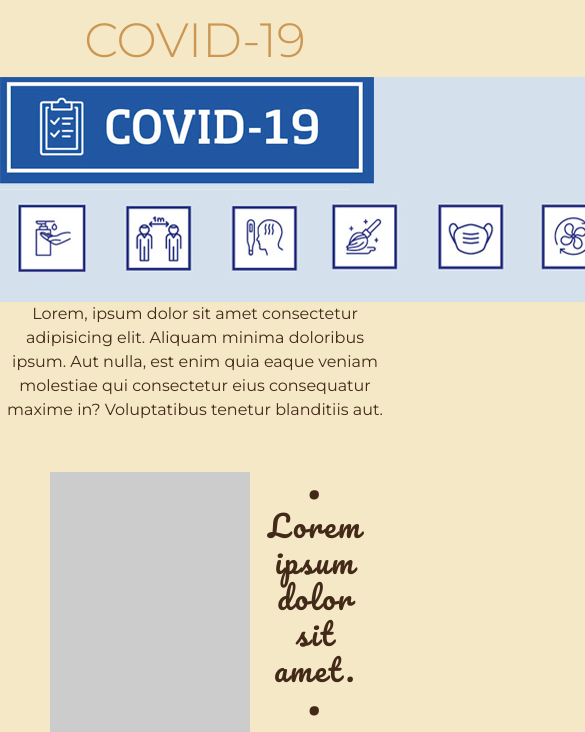
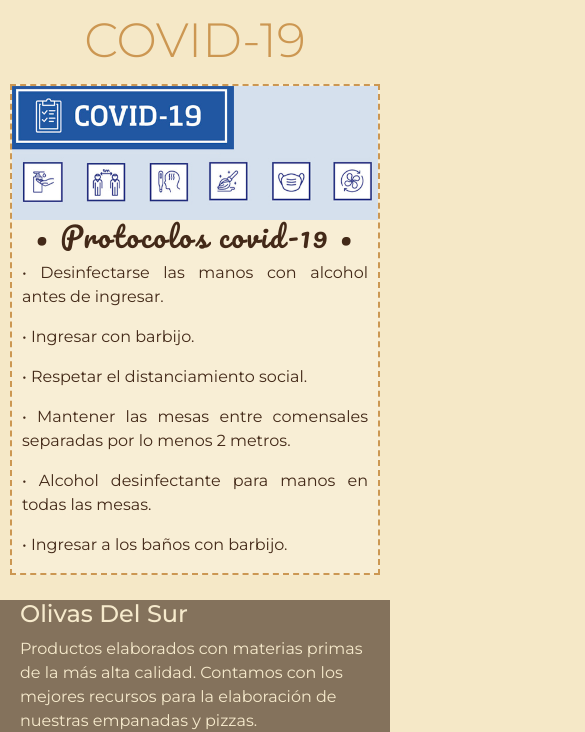
Before and after one commit to TomasDure/Proyecto, a website: page pages/covid-19.html in a window 390 px wide. Shown: the part 116-848 px from the top of the page, 585 px wide, since content can reach past the window. Drawn offline with nearby package versions, Linux system fonts and the light colour scheme; files that its build step writes are made by us from their sources; placeholder pictures from the web are drawn by us.

Commit message:
media querie

```diff
--- a/pages/covid-19.html
+++ b/pages/covid-19.html
@@ -29,7 +29,7 @@
     <header>
         <div class="contenedor-header">
             <div class="logo">
-                <img src="../public/images/logo.png" width="200" alt="Logo">
+                <a href="../index.html"><img src="../public/images/logo.png" width="200" alt="Logo"></a>
             </div>
 
             <!-- Menu nav -->
@@ -73,37 +73,18 @@
             <h1 class="titular-main">Protocolo Covid-19</h1>
         </div>
 
-        <section class="imgFlex">
-            <img src="../public/images/covid.jpg" alt="covid">
-        </section>
-
-        <section>
-            <p class="paragraph">Lorem, ipsum dolor sit amet consectetur adipisicing elit. Aliquam minima doloribus ipsum. Aut nulla, est enim quia eaque veniam molestiae qui consectetur eius consequatur maxime in? Voluptatibus tenetur blanditiis aut.</p>
-        </section>
-
-        <section class="flexInfo" data-aos="fade-left" data-aos-delay="150" data-aos-duration="1000">
-            <img src="https://dummyimage.com/200x200/cc9751/fff" alt="">
-                <div class="text-title1">
-                    <h2 class="titleNosotros">• Lorem ipsum dolor sit amet. •</h2>
-                    <p>Lorem ipsum dolor sit amet consectetur adipisicing elit. Odio officiis non maxime illo sunt magni voluptatibus eos sapiente perspiciatis id deserunt, soluta commodi explicabo blanditiis tempore aliquid optio! Cupiditate, itaque.</p>
-                </div>
-        </section>
-
-        <section class="flexInfo" data-aos="fade-right" data-aos-delay="150" data-aos-duration="1000">
-            <div class="text-title1">
-                <h2 class="titleNosotros">• Lorem ipsum dolor sit amet. •</h2>
-                <p>Lorem ipsum dolor sit amet consectetur adipisicing elit. Nostrum, fugiat. Voluptate numquam repellat qui ab!</p>
+        <div class="container-covid" data-aos="fade-up" data-aos-delay="200" data-aos-duration="2000">
+            <img src="../public/images/covid.jpg" width="500" alt="covid">
+            <div>
+                <h2 class="titleProtocolos">• Protocolos covid-19 •</h2>
+                <p class="paragraphCovid">• Desinfectarse las manos con alcohol antes de ingresar.</p>
+                <p class="paragraphCovid">• Ingresar con barbijo.</p>
+                <p class="paragraphCovid">• Respetar el distanciamiento social.</p>
+                <p class="paragraphCovid">• Mantener las mesas entre comensales separadas por lo menos 2 metros.</p>
+                <p class="paragraphCovid">• Alcohol desinfectante para manos en todas las mesas.</p>
+                <p class="paragraphCovid">• Ingresar a los baños con barbijo.</p>
             </div>
-                <img src="https://dummyimage.com/200x200/cc9751/fff" alt="">
-        </section>
-
-        <section class="flexInfo" data-aos="fade-left" data-aos-delay="150" data-aos-duration="1000" >
-            <img src="https://dummyimage.com/200x200/cc9751/fff" alt="">
-                <div class="text-title1">
-                    <h2 class="titleNosotros">• Lorem ipsum dolor sit amet. •</h2>
-                    <p>Lorem ipsum dolor sit amet consectetur adipisicing elit. Repudiandae perferendis reprehenderit culpa optio alias facilis.</p>
-                </div>
-        </section>
+        </div>
     </main>
 
     <footer >
--- a/scss/prueba.scss
+++ b/scss/prueba.scss
@@ -5,3 +5,4 @@
 @import "sections/nosotros";
 @import "sections/contacto";
 @import "sections/covid-19";
+@import "sections/variables"
--- a/scss/sections/_allpages.scss
+++ b/scss/sections/_allpages.scss
@@ -259,7 +259,7 @@ footer {
   /*Paragraph*/
   .paragraph {
     color: #432918;
-    font-size: 1em;
+    font-size: 16px;
     text-align: center;
   }
 
--- a/scss/sections/_covid-19.scss
+++ b/scss/sections/_covid-19.scss
@@ -0,0 +1,53 @@
+/*Covid-19-----------------------------------------*/
+/*Titulo protocolos*/
+.titleProtocolos {
+    font-family: 'Pacifico', cursive;
+    font-size: 1.5em;
+    font-weight: 100;
+    text-transform: none;
+    letter-spacing: 2px;
+    color: #432918;
+    text-align: center;
+  }
+
+ /*Paragraph*/
+ .paragraphCovid {
+    color: #432918;
+    font-size: 16px;
+    text-align: justify;
+  }
+
+  .container-covid {
+    display: flex;
+    flex-direction: column;
+    background-color: rgba(255, 255, 255, 0.239);
+    align-items: center;
+    margin-left: 200px;
+    margin-right: 200px;
+    margin-bottom: 15px;
+    margin-top: 15px;
+    border:2px dashed #cc9752;
+  }
+
+  @media screen and (max-width: 910px) {
+    .container-covid {
+        margin-left: 10px;
+        margin-right: 10px;
+    }
+  }
+
+  @media screen and (max-width: 550px) {
+    body {
+        overflow-x: hidden;
+      }
+    .titleProtocolos {
+      font-size: 28px;
+    }
+    .container-covid img {
+        width: 100%;
+    }
+    .container-covid p {
+        margin-left: 10px;
+        margin-right: 10px;
+    }
+  }
--- a/scss/sections/_home.scss
+++ b/scss/sections/_home.scss
@@ -27,11 +27,12 @@
 
   .button {
     color: #ffffff;
-    background-color: rgb(204, 151, 82);
+    background-color: #cc9752;
   }
 
   .button:hover {
     color: #ffffff;
+    background-color: #A88557;
   }
 
   .buttonOrder {
--- a/scss/sections/_menu.scss
+++ b/scss/sections/_menu.scss
@@ -1,13 +1,4 @@
 /*MENÚ-----------------------------------------*/
-.menuStyle {
-    display: flex;
-    justify-content: center;
-
-    img:hover {
-      transform: scale(1.1, 1.1);
-    }
-  }
-
   /*Carrousel*/
   .sectionCarrousel {
     display: flex;
@@ -25,5 +16,3 @@
     backface-visibility: hidden;
     transition: transform 1s ease-in-out;
   }
-
- /*Media querie*/
--- a/scss/sections/_nosotros.scss
+++ b/scss/sections/_nosotros.scss
@@ -81,7 +81,6 @@
       width: 50%;
     }
     .container-mobile p {
-      text-align: center;
       font-size: 14px;
     }
   }
@@ -95,4 +94,8 @@
       margin-left: 10px;
       margin-right: 10px;
     }
+
+    .titleNosotros {
+      font-size: 26px;
+    }
   }
```
Also changed, not shown: pages/contacto.html (+3 -3 lines), pages/galeria.html (+1 -1 lines), pages/menu.html (+1 -1 lines), pages/nosotros.html (+1 -1 lines), css/pruebacss.css, scss/sections/_variables.scss (added).
